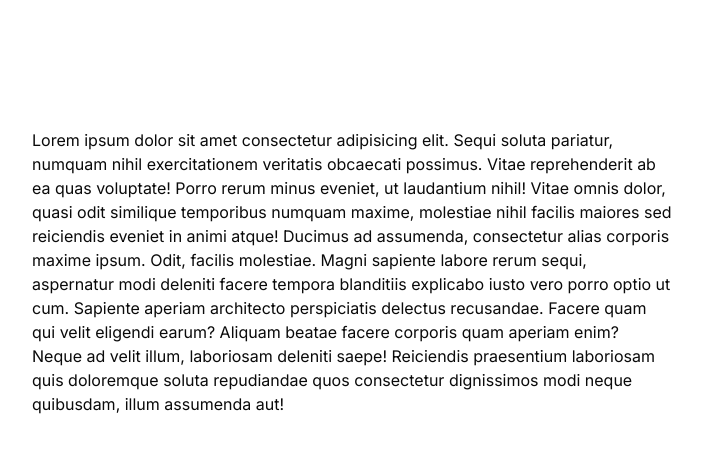
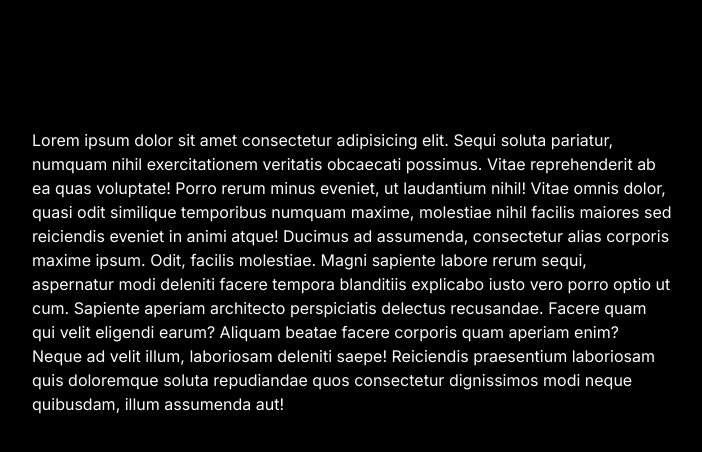
Before and after one commit to parmeet1402/ai-workflow-platform, a Next.js app in the folder apps/web/: page / in a window 1280 px wide. Shown: the top 452 px of the page, without its empty margins (288-990 px from the left). Built offline with nearby package versions, Linux system fonts and the light colour scheme; no server answers.

Commit message:
fix: add light/dark mode

```diff
--- a/apps/web/src/app/dashboard/page.tsx
+++ b/apps/web/src/app/dashboard/page.tsx
@@ -1,4 +1,5 @@
 import LogoutButton from "@/components/logout-button";
+import ThemeToggleButton from "@/components/theme-toggle-button";
 import { Badge } from "@/components/ui/badge";
 import { Button } from "@/components/ui/button";
 import {
@@ -31,6 +32,7 @@ export default async function Dashboard() {
 
                 <div className="flex items-center gap-3">
                     <Badge variant="secondary">{user.email}</Badge>
+                    <ThemeToggleButton />
 
                     <Tooltip>
                         <TooltipTrigger asChild>
--- a/apps/web/src/app/dashboard/token-budget-footer.tsx
+++ b/apps/web/src/app/dashboard/token-budget-footer.tsx
@@ -163,7 +163,10 @@ export default function TokenBudgetFooter({
                     className="grid gap-4"
                   >
                     <div className="grid gap-2">
-                    <label htmlFor="tokenBudget" className="text-sm font-medium">
+                      <label
+                        htmlFor="tokenBudget"
+                        className="text-sm font-medium"
+                      >
                         Token budget
                       </label>
                       <Input
--- a/apps/web/src/app/layout.tsx
+++ b/apps/web/src/app/layout.tsx
@@ -7,6 +7,7 @@ import { TooltipProvider } from "@/components/ui/tooltip"
 import { getMembershipForUser } from "@/lib/supabase/membership";
 import { createClient } from "@/lib/supabase/server";
 import { Toaster } from "sonner";
+import { AppThemeProvider } from "@/components/theme-provider";
 
 const inter = Inter({ subsets: ['latin'], variable: '--font-sans' });
 
@@ -46,11 +47,16 @@ export default async function RootLayout({
   }
 
   return (
-    <html lang="en" className={cn("font-sans", inter.variable)}>
+    <html
+      lang="en"
+      className={cn("font-sans", inter.variable, "dark")}
+      suppressHydrationWarning
+    >
       <body
         className={`${geistSans.variable} ${geistMono.variable} antialiased`}
       >
         <TooltipProvider>
+          <AppThemeProvider>
             <AuthProvider
               initialUser={user}
               initialOrganizationId={initialOrganizationId}
@@ -60,6 +66,7 @@ export default async function RootLayout({
               {children}
               <Toaster richColors closeButton />
             </AuthProvider>
+          </AppThemeProvider>
         </TooltipProvider>
       </body>
     </html>
--- /dev/null
+++ b/apps/web/src/components/theme-provider.tsx
@@ -0,0 +1,18 @@
+"use client";
+
+import * as React from "react";
+import { ThemeProvider as NextThemesProvider } from "next-themes";
+
+export function AppThemeProvider({ children }: { children: React.ReactNode }) {
+  return (
+    <NextThemesProvider
+      attribute="class"
+      defaultTheme="dark"
+      enableSystem={false}
+      storageKey="ai-workflow-theme"
+      disableTransitionOnChange
+    >
+      {children}
+    </NextThemesProvider>
+  );
+}
--- /dev/null
+++ b/apps/web/src/components/theme-toggle-button.tsx
@@ -0,0 +1,45 @@
+"use client";
+
+import * as React from "react";
+import { Moon, Sun } from "lucide-react";
+import { useTheme } from "next-themes";
+
+import { Button } from "@/components/ui/button";
+import { Tooltip, TooltipContent, TooltipTrigger } from "@/components/ui/tooltip";
+
+export default function ThemeToggleButton() {
+  const { resolvedTheme, setTheme } = useTheme();
+  const [mounted, setMounted] = React.useState(false);
+
+  React.useEffect(() => {
+    setMounted(true);
+  }, []);
+
+  const isDark = (resolvedTheme ?? "dark") === "dark";
+  const nextThemeLabel = isDark ? "Switch to light mode" : "Switch to dark mode";
+
+  return (
+    <Tooltip>
+      <TooltipTrigger asChild>
+        <Button
+          type="button"
+          variant="outline"
+          size="icon-sm"
+          onClick={() => setTheme(isDark ? "light" : "dark")}
+          aria-label={nextThemeLabel}
+        >
+          {!mounted ? (
+            <Sun className="size-4 text-foreground" />
+          ) : isDark ? (
+            <Sun className="size-4 text-foreground" />
+          ) : (
+            <Moon className="size-4 text-foreground" />
+          )}
+        </Button>
+      </TooltipTrigger>
+      <TooltipContent>
+        <p>{nextThemeLabel}</p>
+      </TooltipContent>
+    </Tooltip>
+  );
+}
```
Lines whose indentation alone changed are shown as unchanged.
